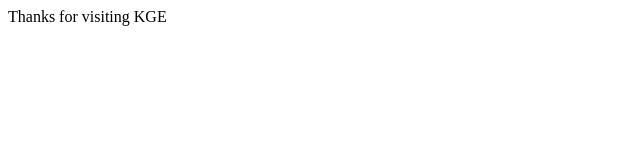
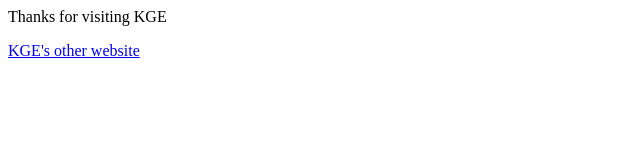
Before and after one commit to neveroatnuyNekit/KGE, a plain HTML site: page index.html in a window 1280 px wide. Shown: the whole page, without its empty margins (0-640 px from the left). Drawn offline with Linux system fonts and the light colour scheme.

Commit message:
Update index.html

```diff
--- a/index.html
+++ b/index.html
@@ -1,3 +1,4 @@
 <html>
     <p>Thanks for visiting KGE</p>
+    <a href="https://kringege.free.nf">KGE's other website</a>
 </html>
```
